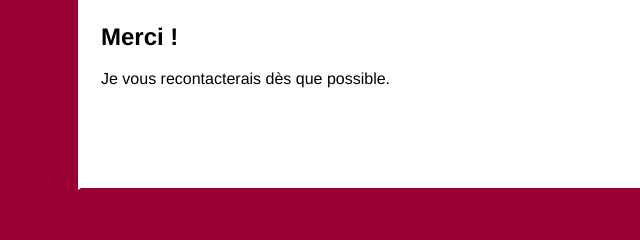
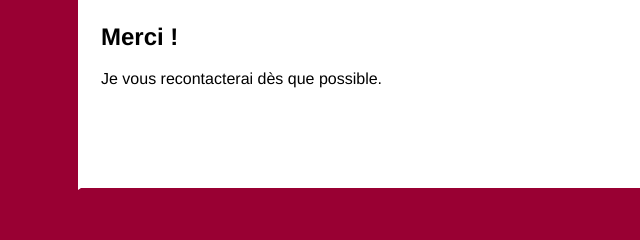
Before and after one commit to damienlenoir/damienlenoir.github.io, a plain HTML site: page merci.html in a window 1280 px wide. Shown: the part 506-746 px from the top of the page, 65-705 px from the left. Drawn offline with Linux system fonts and the light colour scheme.

Commit message:
Update merci.html

```diff
--- a/merci.html
+++ b/merci.html
@@ -49,7 +49,7 @@
 				<script type="text/javascript" src="main.js"></script>
 					<br></br>
 					<h2>Merci ! </h2>
-					<p>Je vous recontacterais dès que possible.</p>
+					<p>Je vous recontacterai dès que possible.</p>
 
 			</div>
 
```
